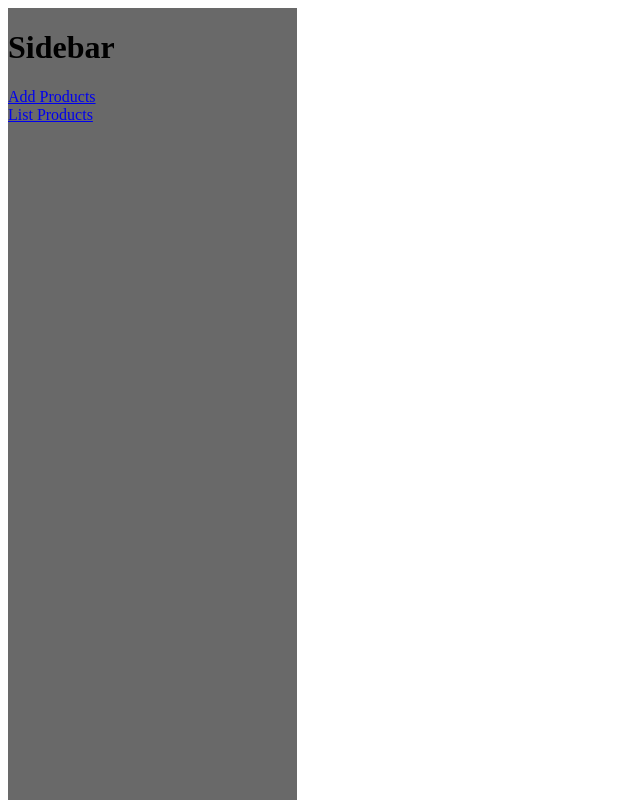
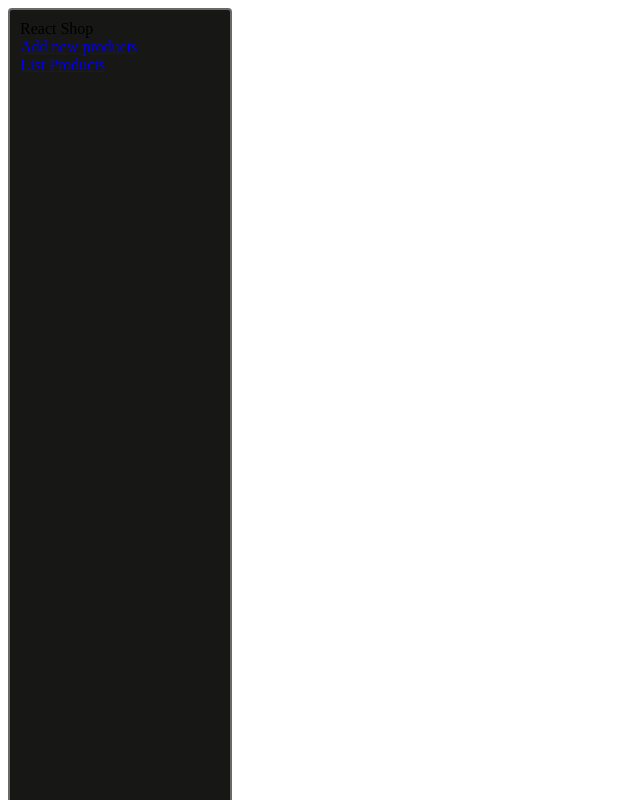
Before and after one commit to mbeade/react-shop, a React app in the folder react-shop/: page / in a window 1280 px wide. Shown: the top 800 px of the page, without its empty margins (0-640 px from the left). Built offline with nearby package versions, Linux system fonts and the light colour scheme; no server answers.

Commit message:
arreglado el post

```diff
--- a/react-shop/src/components/product/ItemComponent.jsx
+++ b/react-shop/src/components/product/ItemComponent.jsx
@@ -10,5 +10,9 @@ const Item = ({ product }) =>
         <div>
             <p>$ {product.price}</p>
         </div>
+
+        <div>
+            <img src={product.image} />
+        </div>
     </div>
 export default Item;
--- a/react-shop/src/containers/ProductList.jsx
+++ b/react-shop/src/containers/ProductList.jsx
@@ -50,10 +50,6 @@ export default class ProductList extends React.Component {
 
     render() {
         return <div >
-
-            <h1>List products</h1>
-            <Link to={`/`}>Back</Link>
-
             {this.state.loading ?
                 <span>loading...</span>
                 :
--- a/react-shop/src/containers/dashboard.css
+++ b/react-shop/src/containers/dashboard.css
@@ -8,13 +8,18 @@ li {
 }
 
 .sidebar {
-    background-color: dimgray;
-    width: 30%;
-    height: 900px;
+    background-color: #171716;
+    width: 18%;
+    height: 1200px;
+    min-width: 200px;
+    padding: 10px;
+    border: 2px solid dimgray;
+    border-radius: 4px;
 }
 
 .grid{
-
     width: 100%;
-    margin-left: 1%;
+    margin-left: 5px;
+    height: 1200px;
+    overflow: scroll;
 }
--- a/react-shop/src/containers/dashboard.jsx
+++ b/react-shop/src/containers/dashboard.jsx
@@ -11,6 +11,7 @@ import Categories from '../components/categories/CategoriesComponent';
 
 export default class Dashboard extends React.Component {
 
+
     constructor(props) {
         super(props);
         this.state = {
@@ -22,27 +23,23 @@ export default class Dashboard extends React.Component {
     render() {
         return <div className={styles.wrapper}>
 
+            <div className={styles.sidebar}>
+                <div className={styles.sidebarTitle}>React Shop</div>
+
+                <Route exact path="/products" render={() =>
+                    <Categories categories={this.state.categories} filterCategory={this.filterCategory}></Categories>
+                } />
 
 
-            <div className={styles.sidebar}>
-                <h1>Sidebar</h1>
-                <Route exact path="/products" render={() => (<div className={styles.sidebar}>
-                    <h3>Filter</h3>
-                    <Categories categories={this.state.categories} filterCategory={this.filterCategory}></Categories>
-                </div>)} />
+                <div>
+                    <Link to={`/products/new`}>Add new products</Link>
+                    <br></br>
+                    <Link to={`/products`}>List Products</Link>
+                </div>
+            </div>
 
-                {this.props.match.path.includes('/products') ?
-                    <h1>mostrar filtros</h1>
-                    :
-                    <div>
-                        <Link to={`/products/new`}>Add Products</Link>
-                        <br></br>
-                        <Link to={`/products`}>List Products</Link>
-                    </div>
-                }
-            </div>
             <div className={styles.grid}>
-                <Route path="/products/new" render={() => <ProductFormContainer categories={this.state.categories} />} />
+                <Route exact path="/products/new" render={() => <ProductFormContainer categories={this.state.categories} />} />
                 <Route exact path="/products" render={() => <ProductList />} />
             </div>
 
--- a/react-shop/src/containers/form/ProductFormContainer.jsx
+++ b/react-shop/src/containers/form/ProductFormContainer.jsx
@@ -15,16 +15,32 @@ export default class ProductFormContainer extends React.Component {
             image: '',
             categoryId: ''
         }
+        this.handleCategorySelection = this.handleCategorySelection.bind(this);
+    }
+
+
+    handleCategorySelection(event) {
+        this.setState({
+            categoryId: event.target.value
+        });
     }
 
     handleSubmit = (event) => {
-        console.log(`${JSON.stringify(this.state)}`);
-        axios.post('http://develop.plataforma5.la:3000/api/products',
-            this.state).then((response) => {
-                console.log(response);
-            }).catch(error => {
-                console.log(`Error: ${error}`);
+        // Fundamental
+        event.preventDefault();
+        axios.post('http://develop.plataforma5.la:3000/api/products', this.state, { headers: { 'Content-Type': 'application/json' } }).then((response) => {
+            alert('Product saved successfuly!');
+            this.setState({
+                name: '',
+                description: '',
+                price: '',
+                availability: false,
+                image: '',
+                categoryId: ''
             });
+        }).catch(error => {
+            console.log(`Error: ${error}`);
+        });
     }
 
     onChangeInput = (event) => {
@@ -34,35 +50,41 @@ export default class ProductFormContainer extends React.Component {
                 this.setState({ price: event.target.value });
             }
         } else {
-            newState[event.target.name] = newState[event.target.value]
-            this.setState(newState, () => console.log("status update", this.state))
+            newState[event.target.name] = event.target.value;
+            this.setState(Object.assign({}, this.state, newState), () => console.log("status update", this.state))
         }
     }
 
 
     render() {
         return <div className={styles.formContainer}>
-            <h1>Add new products</h1>
-            <Link to={`/`}>Back</Link>
-
             <form name="productForm" onSubmit={this.handleSubmit}>
                 <input type="text" name="name" value={this.state.name} placeholder="Nombre" onChange={this.onChangeInput} />
+                <br></br>
+                <br></br>
                 <input type="text" name="description" value={this.state.description} placeholder="Descripcion" onChange={this.onChangeInput} />
+                <br></br>
+                <br></br>
                 <input type="text" name="price" value={this.state.price} placeholder="Precio" onChange={this.onChangeInput} />
+                <br></br>
                 <br></br>
                 <label>
                     Disponible:
-            <input id="availability" type="checkbox" name="availability" value={this.state.availability} />
+                    <input id="availability" type="checkbox" name="availability" value={this.state.availability} />
                 </label>
                 <br></br>
+                <br></br>
                 <input type="text" name="image" value={this.state.image} placeholder="Imagen" onChange={this.onChangeInput} /><br></br>
-                <select name="categoryId" form="productForm">
+                <br></br>
+                <select name="categoryId" form="productForm" onChange={this.handleCategorySelection}>
                     {
                         this.props.categories.map((cat) => {
                             return <option key={cat.id} value={cat.id}>{cat.name}</option>
                         })
                     }
                 </select>
+                <br></br>
+                <br></br>
                 <button type="submit">Send</button>
             </form></div>
     }
```
Also changed, not shown: 1 other file (tests, documents, lock files or other folders).
